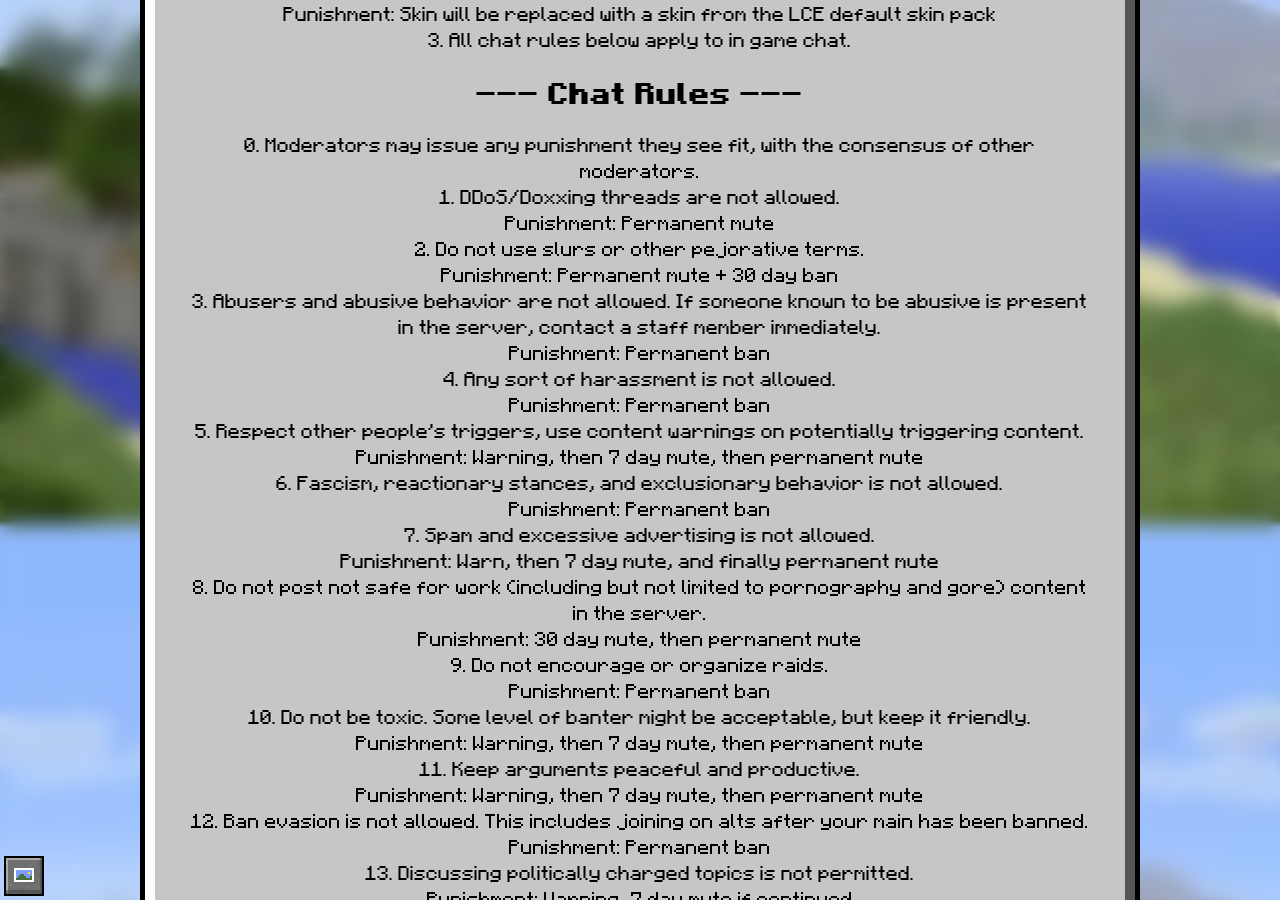
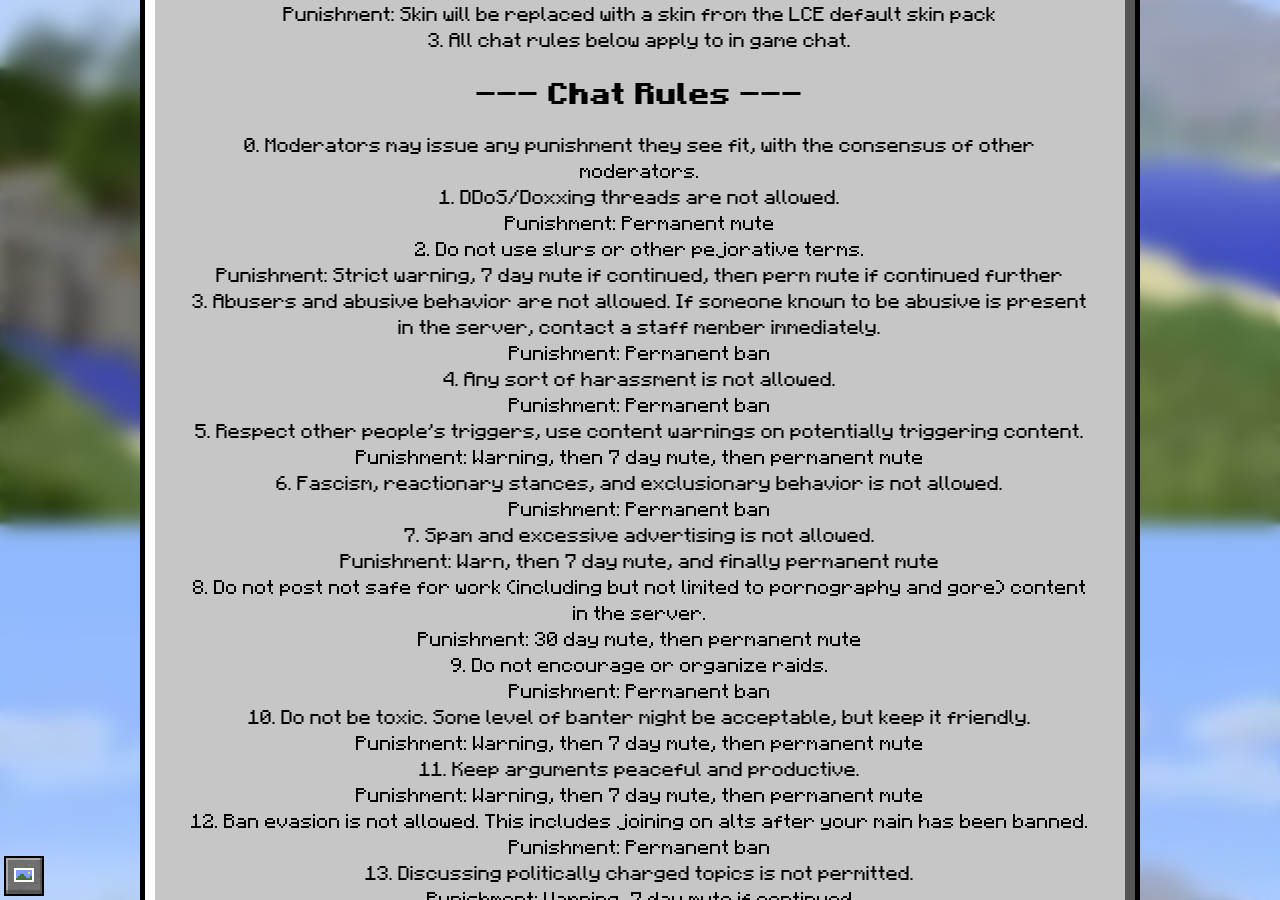
Before and after one commit to Legacy-Edition-Minigames/Website, a Jekyll site: the page built from rules.html, in a window 1280 px wide and 900 px high, scrolled down 376 px. Built offline with Jekyll 4.4.1, drawn with Linux system fonts in a browser that asks for light colours; some web fonts are replaced.

Commit message:
Update punishment for slur usage

```diff
--- a/rules.html
+++ b/rules.html
@@ -17,7 +17,7 @@ title: "Rules"
 			1. DDoS/Doxxing threads are not allowed.<br>
 				Punishment: Permanent mute<br>
 			2. Do not use slurs or other pejorative terms.<br>
-				Punishment: Permanent mute + 30 day ban<br>
+				Punishment: Strict warning, 7 day mute if continued, then perm mute if continued further<br>
 			3. Abusers and abusive behavior are not allowed. If someone known to be abusive is present in the server, contact a staff member immediately.<br>
 				Punishment: Permanent ban<br>
 			4. Any sort of harassment is not allowed.<br>
```
